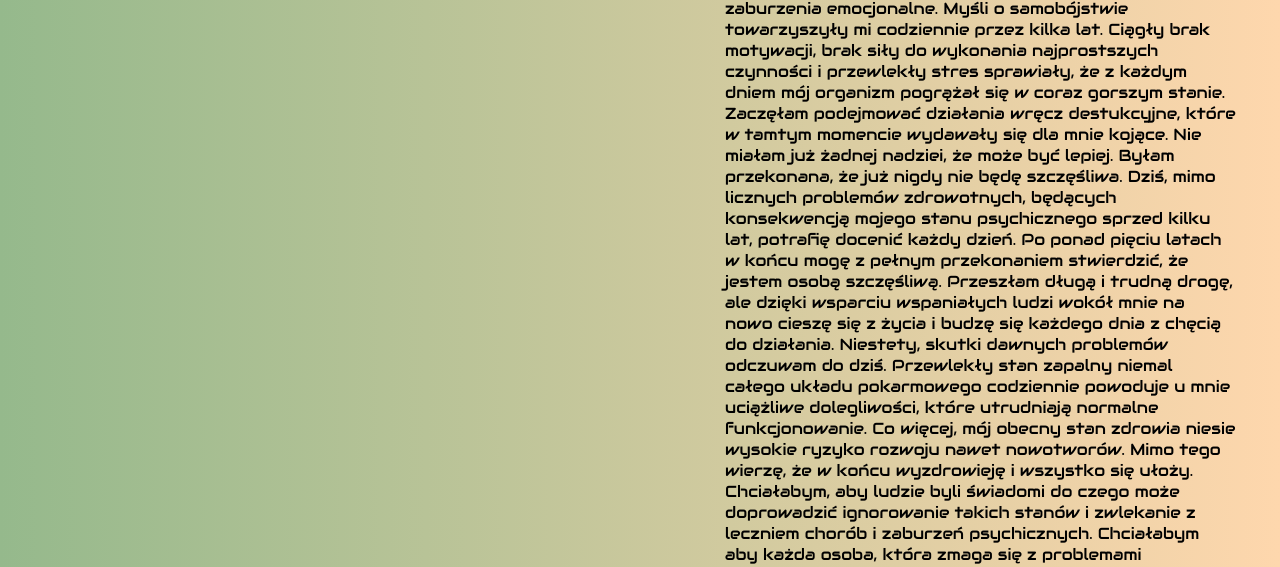
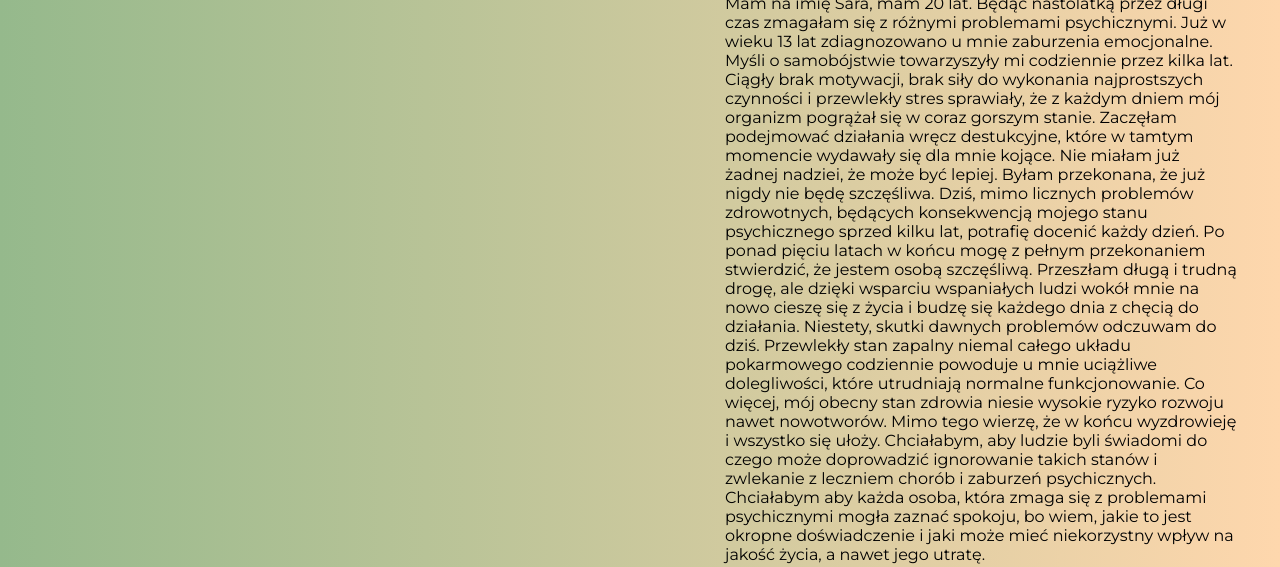
Before and after one commit to ogshivani/promental, a plain HTML site: page index.html in a window 1280 px wide. Shown: the part 132-699 px from the top of the page. Drawn offline with nearby package versions, Linux system fonts and the light colour scheme.

Commit message:
Update style.css

```diff
--- a/style.css
+++ b/style.css
@@ -1,8 +1,8 @@
-@import url('https://fonts.googleapis.com/css2?family=Audiowide&display=swap');
+@import url('https://fonts.googleapis.com/css2?family=Audiowide&family=Montserrat:ital,wght@0,100..900;1,100..900&display=swap');
 *{
     padding: 0;
     margin: 0;
-    font-family: 'Audiowide', serif;
+    font-family: 'Montserrat', serif;
     box-sizing: border-box;
 }
 html{
```
